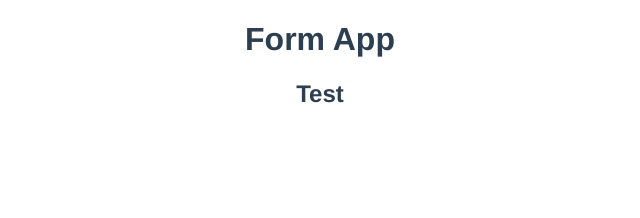
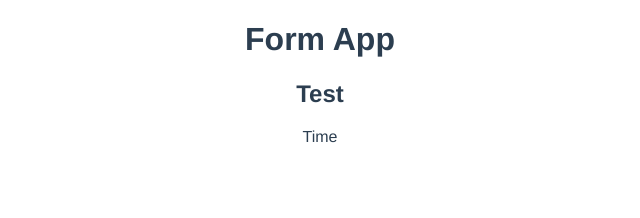
Before and after one commit to tankarasu/form-builder-coding, a Vue app in the folder form-builder/: page / in a window 1280 px wide. Shown: the top 218 px of the page, without its empty margins (320-960 px from the left). Built offline with nearby package versions, Linux system fonts and the light colour scheme.

Commit message:
ajout div time

```diff
--- a/form-builder/package.json
+++ b/form-builder/package.json
@@ -21,7 +21,7 @@
     "@vue/cli-plugin-babel": "~4.5.0",
     "@vue/cli-plugin-router": "~4.5.0",
     "@vue/cli-plugin-vuex": "~4.5.0",
-    "@vue/cli-service": "~4.5.0",
+    "@vue/cli-service": "^4.5.10",
     "vue-template-compiler": "^2.6.11"
   }
 }
--- /dev/null
+++ b/form-builder/src/components/TimeMachine.vue
@@ -0,0 +1,16 @@
+<template>
+  <div>
+    <p>Time</p>
+  </div>
+</template>
+
+<script>
+export default {
+  name: "TimeMachine",
+  props: {
+    currentTime: "",
+  },
+};
+</script>
+
+<style scoped></style>
--- a/form-builder/src/containers/MainMenu.vue
+++ b/form-builder/src/containers/MainMenu.vue
@@ -1,15 +1,18 @@
 <template>
   <header>
     <Headers></Headers>
+    <TimeMachine></TimeMachine>
   </header>
 </template>
 
 <script>
 import Headers from "../components/Headers.vue";
+import TimeMachine from "../components/TimeMachine.vue";
 
 export default {
   components: {
     Headers,
+    TimeMachine,
   },
 };
 </script>
```
Also changed, not shown: 1 other file (tests, documents, lock files or other folders).
